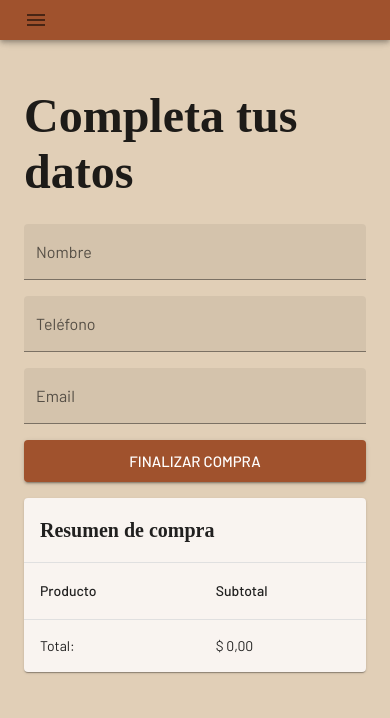
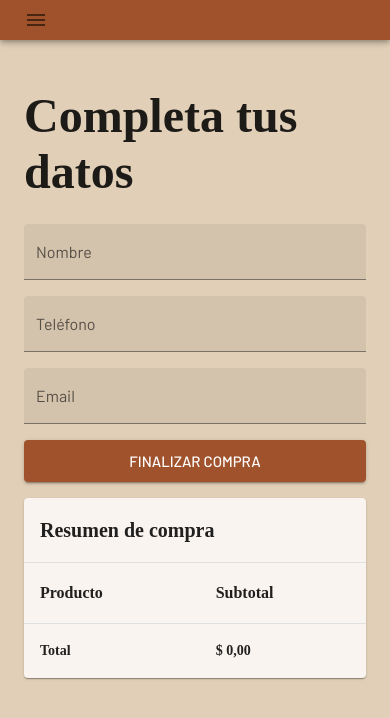
Before and after one commit to pazspera/curso-react-coderhouse, a React (Vite) app: page /checkout in a window 390 px wide. Shown: the top 718 px of the page. Built offline with nearby package versions, Linux system fonts and the light colour scheme; a web font is replaced by a local one.

Commit message:
Modificaciones en el layout para OrderDetail, armado para mobile y desktop

```diff
--- a/src/components/Cart/Cart.jsx
+++ b/src/components/Cart/Cart.jsx
@@ -95,8 +95,8 @@ export default function Cart() {
 
           <Grid item xs={12} md={cartList.length === 1 ? 6 : cartList.length % 2 === 0 ? 12 : 6 } sx={{ minHeight: "220px" }}>
             <Paper elevation={1} sx={{ padding: 2, display: "flex", flexDirection:"column", alignItems: "center", justifyContent: "center", gap: 2, minHeight: "100%"}}>
-             <Typography variant="" component="h4">Total: {formatPrice(totalInCart)}</Typography>
-             <Button size="medium" variant="contained" fullWidth component={Link} to="/confirmation">Terminar compra</Button>
+             <Typography variant="subtitle1">Total: {formatPrice(totalInCart)}</Typography>
+             <Button size="medium" variant="contained" fullWidth component={Link} to="/checkout">Terminar compra</Button>
              <Button onClick={()=> clearCart()} sx={{ color: theme.palette.primary.main, "&:hover": { color: theme.palette.primary.main, backgroundColor: theme.palette.activeColor.main} }}>Vaciar carrito</Button>
             </Paper>
           </Grid>
@@ -122,10 +122,18 @@ export default function Cart() {
               <Table>
                 <TableHead>
                   <TableRow>
-                    <TableCell>Producto</TableCell>
-                    <TableCell align="center">Cantidad</TableCell>
-                    <TableCell align="center">Precio</TableCell>
-                    <TableCell align="center">Subtotal</TableCell>
+                    <TableCell align="center">
+                      <Typography variant="subtitle1">Producto</Typography>
+                    </TableCell>
+                    <TableCell align="center">
+                      <Typography variant="subtitle1">Cantidad</Typography>
+                    </TableCell>
+                    <TableCell align="center">
+                      <Typography variant="subtitle1">Precio</Typography>
+                    </TableCell>
+                    <TableCell align="center">
+                      <Typography variant="subtitle1">Subtotal</Typography>
+                    </TableCell>
                   </TableRow>
                 </TableHead>
 
@@ -162,8 +170,12 @@ export default function Cart() {
 
                   <TableRow>
                     <TableCell rowSpan={2}></TableCell>
-                    <TableCell colSpan={2} align="center">Total</TableCell>
-                    <TableCell align="center">{formatPrice(totalInCart)}</TableCell>
+                    <TableCell colSpan={2} align="center">
+                      <Typography variant="subtitle2">Total</Typography>
+                    </TableCell>
+                    <TableCell align="center">
+                      <Typography variant="subtitle2">{formatPrice(totalInCart)}</Typography>
+                    </TableCell>
                   </TableRow>
 
                   <TableRow sx={{ border: "none" }}>
--- a/src/components/CartSummary/CartSummary.jsx
+++ b/src/components/CartSummary/CartSummary.jsx
@@ -17,8 +17,12 @@ export default function CartSummary() {
               </TableCell>
             </TableRow>
             <TableRow>
-              <TableCell>Producto</TableCell>
-              <TableCell>Subtotal</TableCell>
+              <TableCell>
+                <Typography variant="subtitle1">Producto</Typography>
+              </TableCell>
+              <TableCell>
+                <Typography variant="subtitle1">Subtotal</Typography>
+              </TableCell>
             </TableRow>
           </TableHead>
           <TableBody>
@@ -29,8 +33,12 @@ export default function CartSummary() {
             </TableRow>
             ))}
             <TableRow sx={{ '&:last-child td, &:last-child th': { border: 0 } }}>
-              <TableCell>Total:</TableCell>
-              <TableCell>{formatPrice(totalInCart)}</TableCell>
+              <TableCell>
+                <Typography variant="subtitle2">Total</Typography>
+              </TableCell>
+              <TableCell>
+                <Typography variant="subtitle2">{formatPrice(totalInCart)}</Typography>
+              </TableCell>
             </TableRow>
           </TableBody>
         </Table>
--- a/src/components/OrderDetail/OrderDetail.jsx
+++ b/src/components/OrderDetail/OrderDetail.jsx
@@ -9,8 +9,8 @@ export default function OrderDetail({ order }) {
   return (
     <>
       <Paper elevation={3} sx={{ margin: 2, padding: 3 }}>
-        <Grid container rowSpacing={2} >
-          <Grid item xs={12}>
+        <Grid container rowSpacing={2}>
+          <Grid item xs={12} >
             <Typography variant="h3" gutterBottom>¡Gracias por tu compra!</Typography>
           </Grid>
 
@@ -30,14 +30,14 @@ export default function OrderDetail({ order }) {
             <Typography variant="subtitle1" sx={{ marginTop: 1, marginBottom: 1 }}>Productos: </Typography>
             {order.items.map((product)=> (
               <Typography variant="body1" key={product.id}>
-                {product.title} x {product.quantity}: {formatPrice(product.quantity * product.price)}
+                - {product.title} x {product.quantity}: {formatPrice(product.quantity * product.price)}
               </Typography>
             ))}
 
             <Typography variant="subtitle1" sx={{ marginTop: 1, marginBottom: 1}}>Total: {formatPrice(order.total)}</Typography>
           </Grid>
 
-          <Grid item xs={12} sx={{ display: "flex", justifyContent: "center"}}>
+          <Grid item xs={12} >
             <Button size="medium" variant="contained" component={Link} to="/">Volver a la tienda</Button>
           </Grid>
         </Grid>
--- a/src/components/OrderView/OrderView.jsx
+++ b/src/components/OrderView/OrderView.jsx
@@ -14,7 +14,7 @@ export default function OrderView() {
       {loadingStatus || !order ? (
         <Loader loading={loadingStatus}/>
       ) : (
-        <Container maxWidth="xl">
+        <Container maxWidth="md">
           {/* Fix para el fixed navbar, empuja contenido hacia abajo */}
           <Toolbar />
 
```
